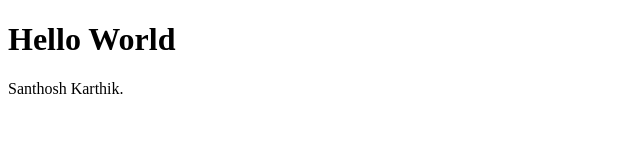
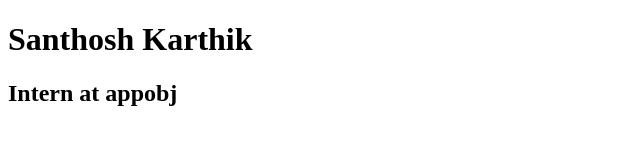
Before and after one commit to nasthosh/nasthosh.github.io, a plain HTML site: page index.html in a window 1280 px wide. Shown: the whole page, without its empty margins (0-640 px from the left). Drawn offline with Linux system fonts and the light colour scheme.

```diff
--- a/index.html
+++ b/index.html
@@ -1,7 +1,11 @@
 <!DOCTYPE html>
 <html>
 <body>
-<h1>Hello World</h1>
-<p>Santhosh Karthik.</p>
+  <div class="container">
+    <div class="content">
+      <h1>Santhosh Karthik </h1>
+      <h2>Intern at appobj </h2>
+    </div>
+  </div>
 </body>
 </html>
```
